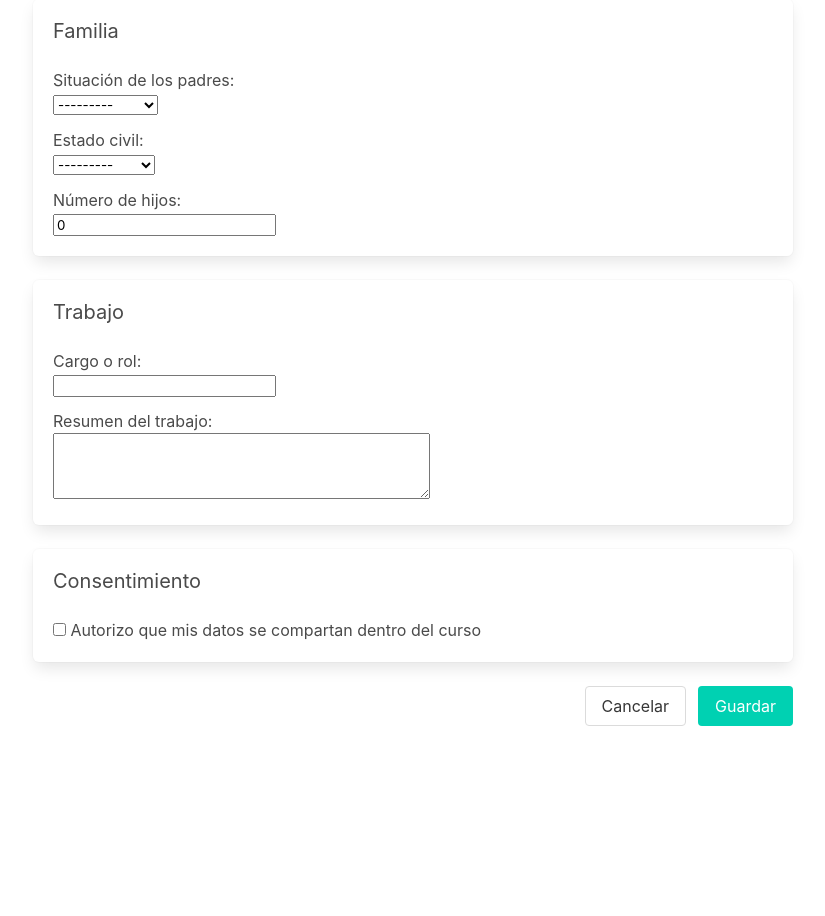
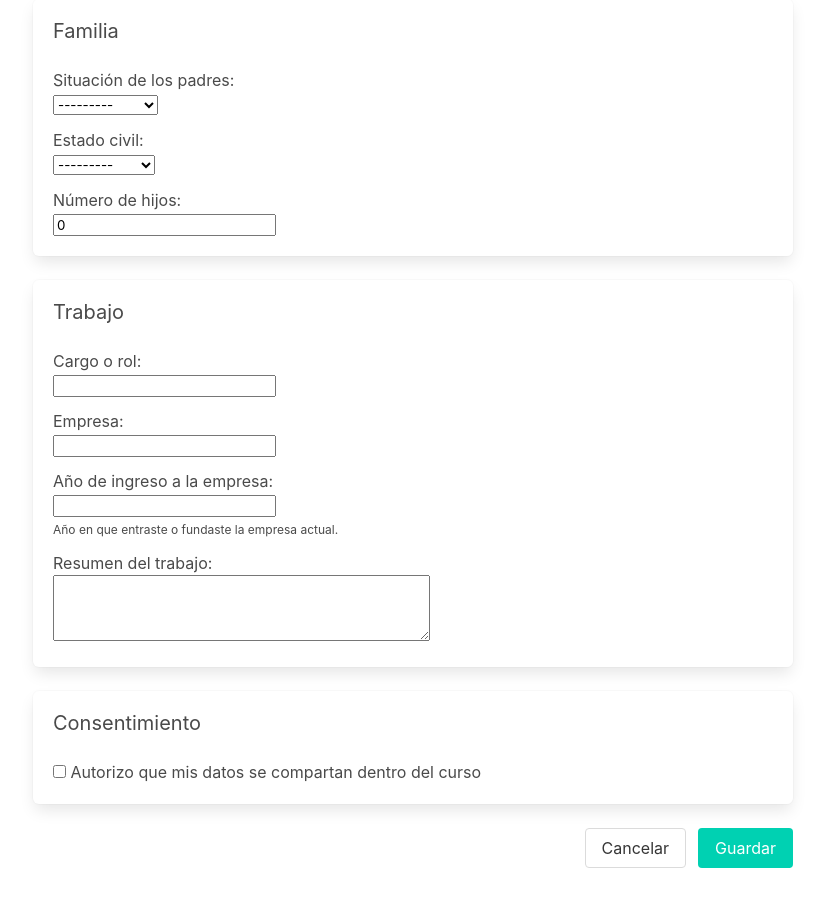
Before and after one commit to syunusic/pruebas_ai, a Django app: page /perfil/editar/ in a window 1280 px wide. Shown: the part 432-1348 px from the top of the page, without its empty margins (227-1052 px from the left). Before the commit the page ends 1158 px from the top, so only its background shows below. Run offline with Django 4.2, Linux system fonts and the light colour scheme; the visitor is signed in with stand-in values (Sample User, id 1); data comes from the database, SQL or seed files in the repository.

Commit message:
Agregar empresa y año de ingreso al perfil

```diff
--- a/profiles/forms.py
+++ b/profiles/forms.py
@@ -17,6 +17,8 @@ class AlumniProfileForm(forms.ModelForm):
             'marital_status',
             'children_count',
             'job_title',
+            'company_name',
+            'company_start_year',
             'job_summary',
             'email_visible',
         ]
@@ -29,6 +31,13 @@ class AlumniProfileForm(forms.ModelForm):
         super().__init__(*args, **kwargs)
         self.fields['consent'].initial = self.instance.consent_given
         self.fields['children_count'].min_value = 0
+        current_year = timezone.now().year
+        if 'company_start_year' in self.fields:
+            self.fields['company_start_year'].min_value = 1900
+            self.fields['company_start_year'].max_value = current_year + 1
+            self.fields['company_start_year'].help_text = (
+                'Año en que entraste o fundaste la empresa actual.'
+            )
 
     def save(self, commit=True):
         profile = super().save(commit=False)
--- a/profiles/models.py
+++ b/profiles/models.py
@@ -32,6 +32,13 @@ class AlumniProfile(models.Model):
     )
     children_count = models.PositiveIntegerField('número de hijos', default=0)
     job_title = models.CharField('cargo o rol', max_length=255, blank=True)
+    company_name = models.CharField('empresa', max_length=255, blank=True)
+    company_start_year = models.PositiveIntegerField(
+        'año de ingreso a la empresa',
+        blank=True,
+        null=True,
+        help_text='Año en que entraste o fundaste la empresa actual.',
+    )
     job_summary = models.TextField('resumen del trabajo', blank=True)
     email_visible = models.BooleanField(
         'mostrar correo al curso',
--- a/profiles/signals.py
+++ b/profiles/signals.py
@@ -25,6 +25,8 @@ def log_profile_updates(sender, instance, **kwargs):
         'marital_status',
         'children_count',
         'job_title',
+        'company_name',
+        'company_start_year',
         'job_summary',
         'email_visible',
         'consent_given',
--- a/profiles/templates/profiles/profile_detail.html
+++ b/profiles/templates/profiles/profile_detail.html
@@ -27,6 +27,8 @@
         <div class="box">
             <h2 class="subtitle">Trabajo</h2>
             <p><strong>Cargo:</strong> {{ object.job_title|default:'Sin datos' }}</p>
+            <p><strong>Empresa:</strong> {{ object.company_name|default:'Sin datos' }}</p>
+            <p><strong>Año de ingreso:</strong> {{ object.company_start_year|default:'-' }}</p>
             <p><strong>Descripción:</strong></p>
             <p>{{ object.job_summary|default:'Sin datos'|linebreaksbr }}</p>
         </div>
--- a/profiles/templates/profiles/profile_form.html
+++ b/profiles/templates/profiles/profile_form.html
@@ -52,6 +52,21 @@
                     </div>
                 </div>
                 <div class="field">
+                    {{ form.company_name.label_tag }}
+                    <div class="control">
+                        {{ form.company_name }}
+                    </div>
+                </div>
+                <div class="field">
+                    {{ form.company_start_year.label_tag }}
+                    <div class="control">
+                        {{ form.company_start_year }}
+                    </div>
+                    {% if form.company_start_year.help_text %}
+                        <p class="help">{{ form.company_start_year.help_text }}</p>
+                    {% endif %}
+                </div>
+                <div class="field">
                     {{ form.job_summary.label_tag }}
                     <div class="control">
                         {{ form.job_summary }}
--- a/profiles/templatetags/profile_extras.py
+++ b/profiles/templatetags/profile_extras.py
@@ -12,6 +12,8 @@ FIELD_LABELS = {
     'marital_status': 'Estado civil',
     'children_count': 'Número de hijos',
     'job_title': 'Cargo o rol',
+    'company_name': 'Empresa',
+    'company_start_year': 'Año de ingreso a la empresa',
     'job_summary': 'Descripción del trabajo',
     'email_visible': 'Mostrar correo al curso',
     'consent_given': 'Consentimiento otorgado',
```
Also changed, not shown: profiles/admin.py (+10 -2 lines), profiles/templates/profiles/profile_list.html (+7 -4 lines), profiles/migrations/0003_alumniprofile_company_fields.py (added).
